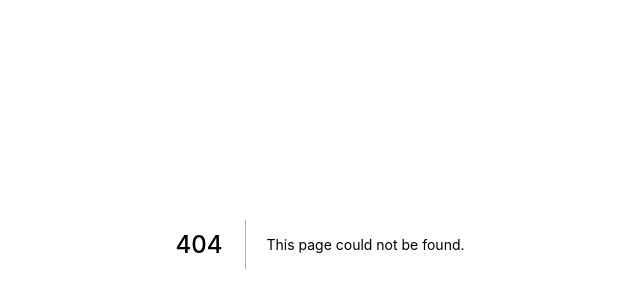
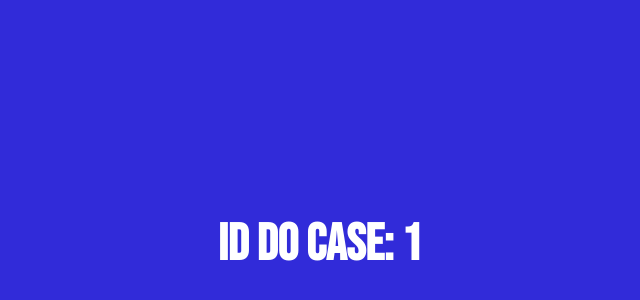
Before and after one commit to GilsonSantosUX/nextjs, a Next.js app: page /cases/1 in a window 1280 px wide. Before the commit this address had no page. Shown: the part 156-456 px from the top of the page, without its empty margins (320-960 px from the left). Built offline with nearby package versions, Linux system fonts and the light colour scheme.

Commit message:
Router paths - cofing

```diff
--- /dev/null
+++ b/src/pages/api/cases/[id].js
@@ -0,0 +1,3 @@
+export default function Case(request,response){
+    console.log(request.query.id);
+}
--- /dev/null
+++ b/src/pages/cases/[id].js
@@ -0,0 +1,66 @@
+// import {useRouter } from 'next/router'
+import styled from 'styled-components'
+
+
+import GlobalStyle from '../../style/GlobalStyle';
+
+const Main = styled.main`
+    width:100%;
+    height:100vh;
+    background:var(--color-primary);
+    box-sizing:border-box;
+    margin:0;
+    display:flex;
+    flex-direction:column;
+    justify-content:center;
+    align-items:center;
+    font-size:3.2rem;
+    font-weight:700;
+    color:var(--color-white);
+    font-family: var(--font-primary);
+`;
+
+export async function getStaticPaths(){
+    return{
+        paths: [
+            {
+                params:{
+                    id:'1'
+                }
+            },{
+                params:{
+                    id:'2'
+                }
+        }],
+        fallback:false // blocking - true
+    }
+}
+
+// export async function getServerSideProps(context){
+//     const id = context.query.id
+
+//     return {
+//         props:{ id }
+//     }
+// }
+
+export async function getStaticProps(context){
+    const id = context.params.id;
+
+    return {
+        props:{ id }
+    }
+}
+
+function Case(props) {
+    // const router = useRouter();
+    // const id = router.query.id;
+    return (
+            <>
+                <Main>Id do case: {props.id}</Main>
+                <GlobalStyle theme="--theme-dark"/>
+            </>
+            )
+}
+
+export default Case;
```
Also changed, not shown: 1 other file (tests, documents, lock files or other folders).
